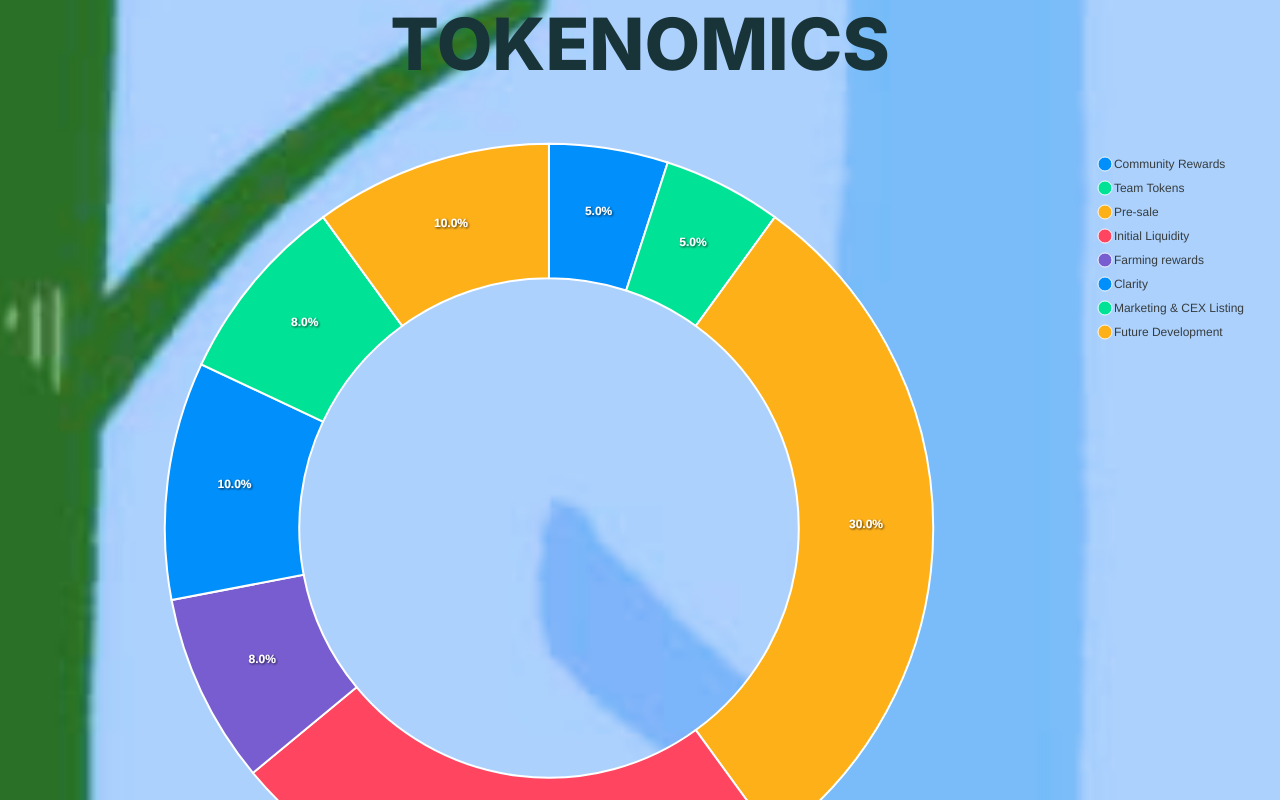
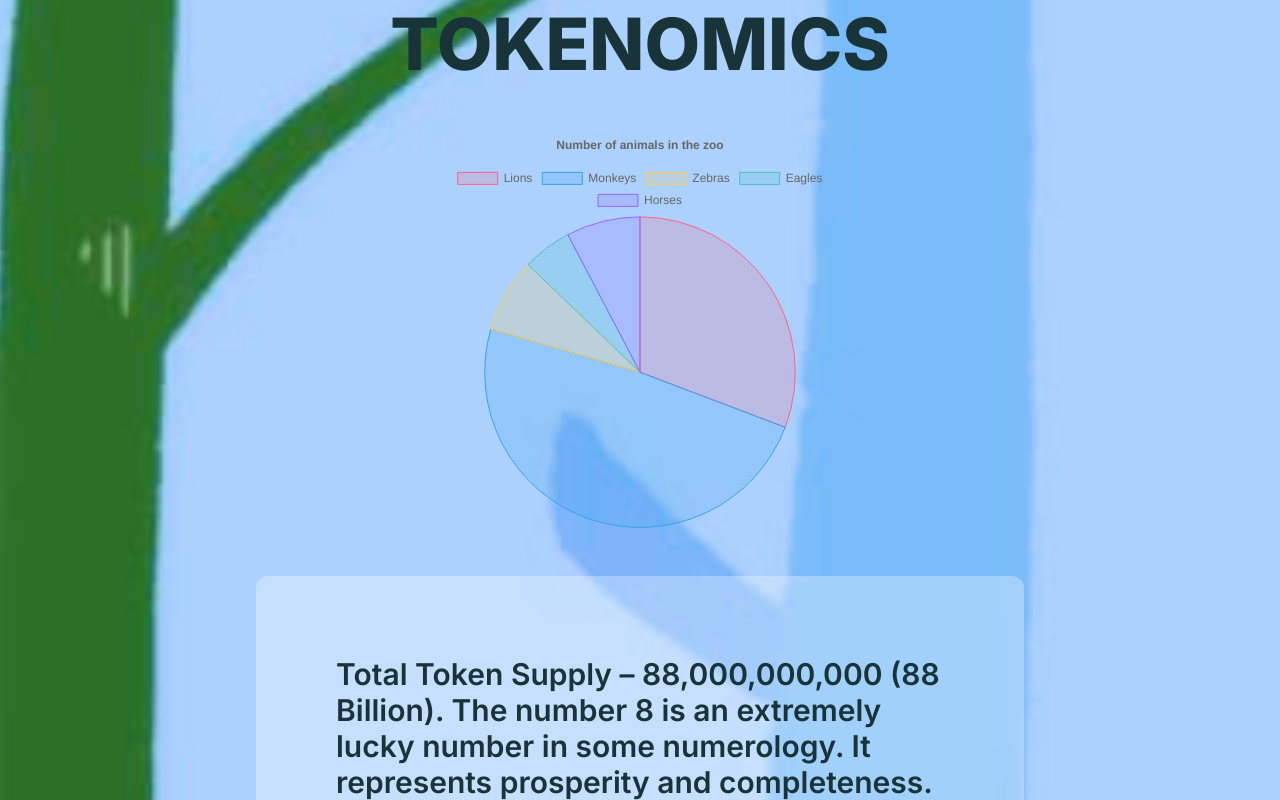
Before and after one commit to Prathamesh-Chavan-232/happy-cats-website, a Next.js app: page / in a window 1280 px wide. Shown: the part 3240-4040 px from the top of the page. Built offline with nearby package versions, Linux system fonts and the light colour scheme.

Commit message:
fix: apexcharts

```diff
--- a/package.json
+++ b/package.json
@@ -15,8 +15,8 @@
 		"@fortawesome/free-solid-svg-icons": "^6.4.0",
 		"@fortawesome/react-fontawesome": "^0.2.0",
 		"aos": "^2.3.4",
-		"apexcharts": "^3.41.0",
 		"autoprefixer": "10.4.14",
+		"chart.js": "^4.3.0",
 		"eslint": "8.41.0",
 		"eslint-config-next": "13.4.3",
 		"file-loader": "^6.2.0",
@@ -24,9 +24,7 @@
 		"next": "13.4.3",
 		"postcss": "8.4.23",
 		"react": "18.2.0",
-		"react-apexcharts": "^1.4.0",
 		"react-dom": "18.2.0",
-		"react-google-charts": "^4.0.0",
 		"react-spinners": "^0.13.8",
 		"tailwind-merge": "^1.13.0",
 		"tailwindcss": "3.3.2"
--- a/src/components/Piechart.jsx
+++ b/src/components/Piechart.jsx
@@ -1,9 +1,9 @@
 // Libraries
 "use client";
-import Chart from "react-apexcharts";
+import Chart from "chart.js/auto";
+import { useRef, useEffect } from "react";
 
 const data = [
-	["", ""],
 	["Team Tokens", 5],
 	["Pre-sale", 30],
 	["Initial Liquidity", 24],
@@ -14,31 +14,62 @@ const data = [
 	["Community Rewards", 5],
 ];
 
-const options = {
-	pieHole: 0.5,
-};
+export const Piechart = () => {
+	const canvas = useRef();
 
-export const Piechart = () => {
+	useEffect(() => {
+		const ctx = canvas.current;
+
+		let chartStatus = Chart.getChart("myChart");
+		if (chartStatus != undefined) {
+			chartStatus.destroy();
+		}
+
+		const chart = new Chart(ctx, {
+			type: "pie",
+			data: {
+				labels: ["Lions", "Monkeys", "Zebras", "Eagles", "Horses"],
+				datasets: [
+					{
+						label: "Dataset 1",
+						data: [12, 19, 3, 2, 3],
+						backgroundColor: [
+							"rgba(255, 99, 132, 0.2)",
+							"rgba(54, 162, 235, 0.2)",
+							"rgba(255, 206, 86, 0.2)",
+							"rgba(75, 192, 192, 0.2)",
+							"rgba(153, 102, 255, 0.2)",
+							"rgba(255, 159, 64, 0.2)",
+						],
+						borderColor: [
+							"rgba(255, 99, 132, 1)",
+							"rgba(54, 162, 235, 1)",
+							"rgba(255, 206, 86, 1)",
+							"rgba(75, 192, 192, 1)",
+							"rgba(153, 102, 255, 1)",
+							"rgba(255, 159, 64, 1)",
+						],
+						borderWidth: 1,
+					},
+				],
+			},
+			options: {
+				responsive: true,
+				plugins: {
+					legend: {
+						position: "top",
+					},
+					title: {
+						display: true,
+						text: "Number of animals in the zoo",
+					},
+				},
+			},
+		});
+	}, []);
 	return (
-		<div className="px-4 text-left text-2xl font-semibold">
-			<Chart
-				type="donut"
-				// width={800}
-				height={800}
-				series={[5, 5, 30, 24, 8, 10, 8, 10]}
-				options={{
-					labels: [
-						"Community Rewards",
-						"Team Tokens",
-						"Pre-sale",
-						"Initial Liquidity",
-						"Farming rewards",
-						"Clarity",
-						"Marketing & CEX Listing",
-						"Future Development",
-					],
-				}}
-			/>
+		<div className="relative mx-auto h-[50vh] w-[50vw] flex items-start justify-center">
+			<canvas ref={canvas}></canvas>
 		</div>
 	);
 };
```
Also changed, not shown: 1 other file (tests, documents, lock files or other folders).
